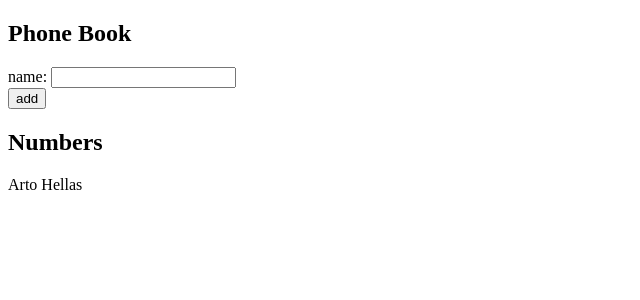
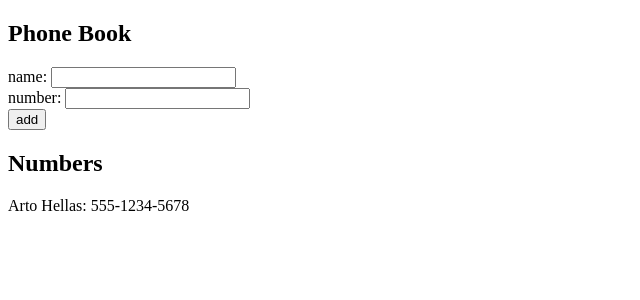
Before and after one commit to mcgeexyz/fullstackopen, a React (Create React App) app in the folder part2/phonebook/: page / in a window 1280 px wide. Shown: the top 300 px of the page, without its empty margins (0-640 px from the left). Built offline with nearby package versions, Linux system fonts and the light colour scheme.

Commit message:
Complete Part 2: Exercise 2.8

```diff
--- a/part2/phonebook/src/App.js
+++ b/part2/phonebook/src/App.js
@@ -1,40 +1,60 @@
 import { useState } from 'react';
 
 const App = () => {
-  const [persons, setPersons] = useState([{ name: 'Arto Hellas' }]);
-  const [newName, setNewName] = useState('');
+  const [persons, setPersons] = useState([
+    { name: 'Arto Hellas', phoneNumber: '555-1234-5678' },
+  ]);
 
-  const handleInputChange = (event) => {
-    setNewName(event.target.value);
+  const newPersonDefaultState = { name: '', phoneNumber: '' };
+  const [newPerson, setNewPerson] = useState(newPersonDefaultState);
+
+  const handleInputChange = ({ target: { name, value } }) => {
+    setNewPerson({
+      ...newPerson,
+      [name]: value,
+    });
   };
 
   const handleSubmit = (event) => {
     event.preventDefault();
 
-    if (persons.map((person) => person.name).includes(newName)) {
-      alert(`${newName} is already added to the phone book`);
+    if (persons.map((person) => person.name).includes(newPerson.name)) {
+      alert(`${newPerson.name} is already added to the phone book`);
     } else {
-      setPersons([...persons, { name: newName }]);
-      setNewName('');
+      setPersons([...persons, newPerson]);
+      setNewPerson(newPersonDefaultState);
     }
   };
-
-  console.log(persons);
 
   return (
     <div>
       <h2>Phone Book</h2>
       <form onSubmit={handleSubmit}>
         <div>
-          name: <input value={newName} onChange={handleInputChange} />
+          name:{' '}
+          <input
+            name="name"
+            value={newPerson.name}
+            onChange={handleInputChange}
+          />
+        </div>
+        <div>
+          number:{' '}
+          <input
+            name="phoneNumber"
+            value={newPerson.phoneNumber}
+            onChange={handleInputChange}
+          />
         </div>
         <div>
           <button type="submit">add</button>
         </div>
       </form>
       <h2>Numbers</h2>
-      {persons.map(({ name }) => (
-        <p key={name}>{name}</p>
+      {persons.map(({ name, phoneNumber }) => (
+        <p key={name}>
+          {name}: {phoneNumber}
+        </p>
       ))}
     </div>
   );
```
